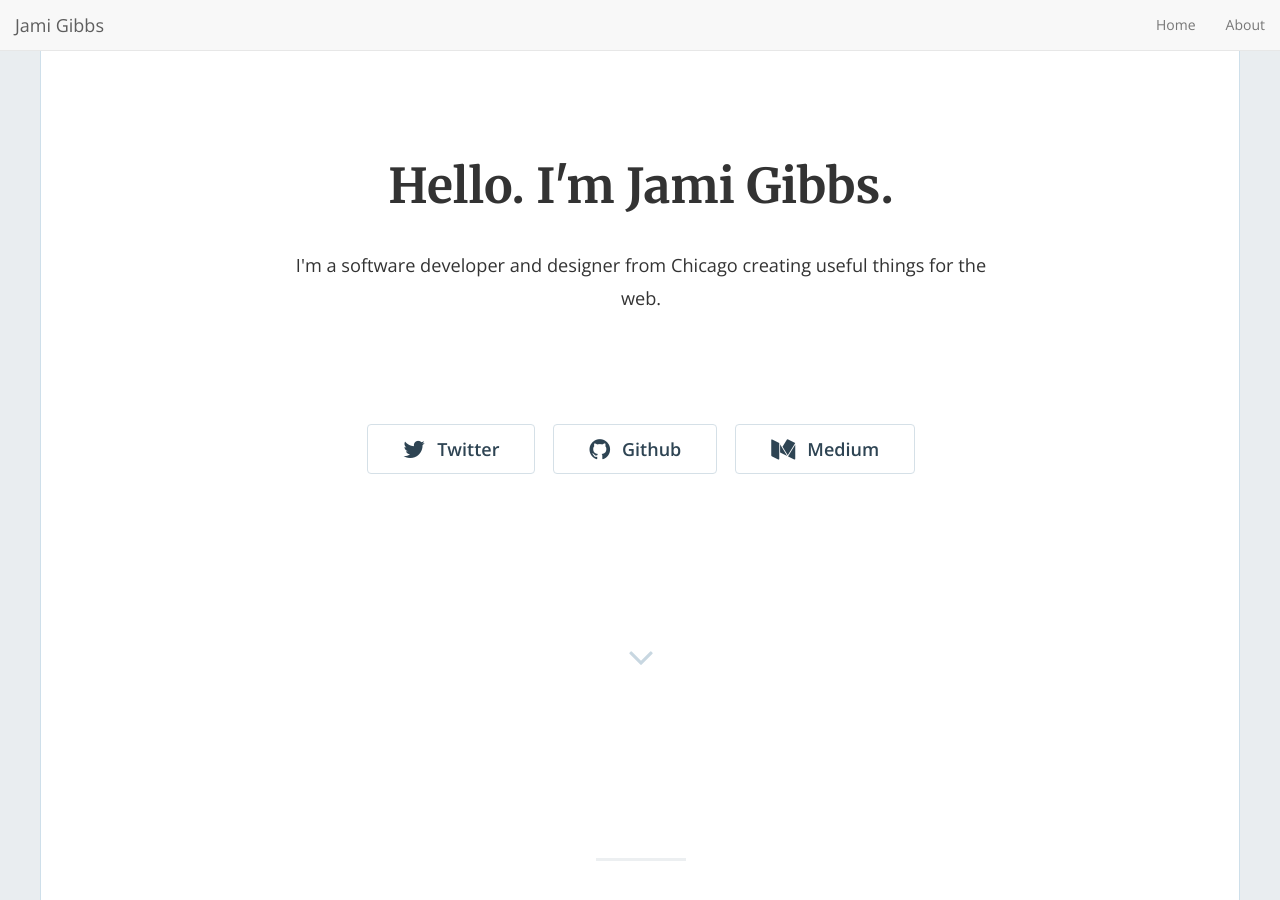
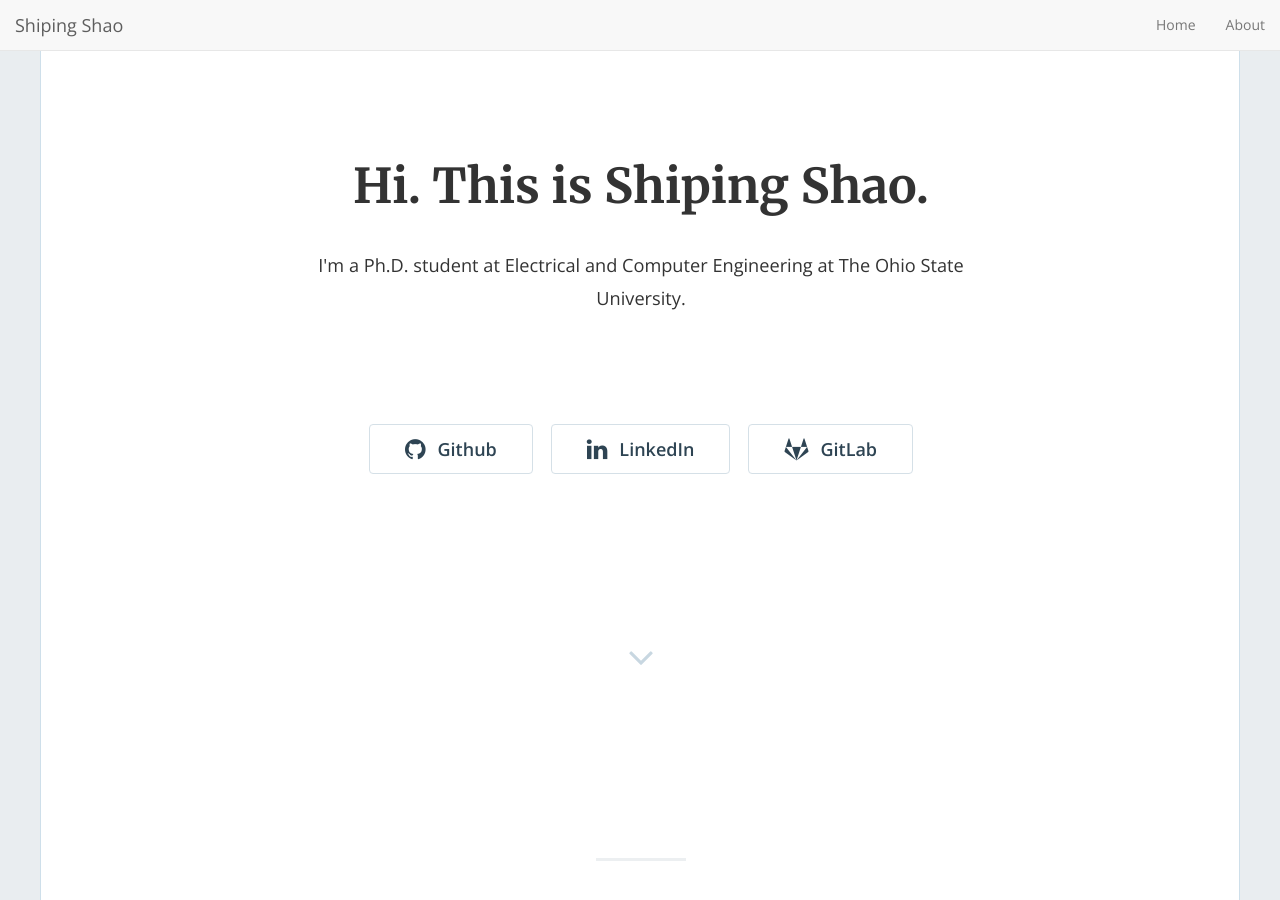
Before and after one commit to momodupi/momodupi.github.io, a Jekyll site: the page built from index.html, in a window 1280 px wide and 900 px high. Built offline with Jekyll 4.4.1, drawn with Linux system fonts in a browser that asks for light colours; nearby versions of some CDN libraries; the list of posts is cut into pages by our own code.

Commit message:
change profiles

```diff
--- a/_config.yml
+++ b/_config.yml
@@ -13,14 +13,16 @@
 # you will see them accessed via {{ site.title }}, {{ site.email }}, and so on.
 # You can create any custom variable you would like, and they will be accessible
 # in the templates via {{ site.myvariable }}.
-title: "Hello. I'm Jami Gibbs."
-email: 'jami0821@gmail.com'
-description: "I'm a software developer and designer from Chicago creating useful things for the web."
+title: "Hi. This is Shiping Shao."
+email: 'shao.367@osu.edu'
+description: "I'm a Ph.D. student at Electrical and Computer Engineering at The Ohio State University."
 baseurl: "" # the subpath of your site, e.g. /blog
-url: "https://jamigibbs.github.io/phantom" # the base hostname & protocol for your site, e.g. https://example.com
-twitter_username: 'jamigibbs'
-github_username: 'jamigibbs'
-medium_username: 'blog.jamigibbs.com'
+url: "https://momodupi.github.io/" # the base hostname & protocol for your site, e.g. https://example.com
+# twitter_username: 'jamigibbs'
+github_username: 'momodupi'
+linkedin_username: 'shiping-shao'
+gitlab_username: 'shao.367'
+# medium_username: 'blog.jamigibbs.com'
 
 # Build settings
 markdown: kramdown
@@ -89,8 +91,8 @@ pagination:
 ############################################################
 
 ### Phantom settings
-footer_text: '© 2018 Jami Gibbs'
-admin_name: 'Jami Gibbs'
+# footer_text: '© 2018 Jami Gibbs'
+admin_name: 'Shiping Shao'
 google_analytics: "UA-9999999-99" # Update with your own tracking ID
 enable_contact: false
 
--- a/_includes/header.html
+++ b/_includes/header.html
@@ -20,7 +20,7 @@
   <!-- Fonts -->
   <link href='https://fonts.googleapis.com/css?family=Open+Sans:400,300,600,400italic,700|Merriweather:400,300,300italic,400italic,700' rel='stylesheet' type='text/css'>
 
-  <link rel="stylesheet" href="//maxcdn.bootstrapcdn.com/font-awesome/4.5.0/css/font-awesome.min.css">
+  <link rel="stylesheet" href="//maxcdn.bootstrapcdn.com/font-awesome/4.7.0/css/font-awesome.min.css">
 
   <!-- Styles -->
   <link rel="stylesheet" href="{{ "/css/animate.min.css" | prepend: site.baseurl }}">
--- a/_includes/home-hero.html
+++ b/_includes/home-hero.html
@@ -27,14 +27,14 @@
 
           <div class="hero-buttons">
 
-            {% if site.twitter_username != '' %}
-              <a href="https://twitter.com/{{ site.twitter_username }}"><button class="btn btn-default btn-lg"><i class="fa fa-twitter fa-lg"></i>Twitter</button></a>
+            {% if site.github_username != '' %}
+              <a href="https://github.com//{{ site.github_username }}"><button class="btn btn-default btn-lg"><i class="fa fa-github fa-lg"></i>Github</button></a>
             {% endif %}
-            {% if site.github_username != '' %}
-              <a href="https://github.com/{{ site.github_username }}"><button class="btn btn-default btn-lg"><i class="fa fa-github fa-lg"></i>Github</button></a>
+            {% if site.linkedin_username != '' %}
+              <a href="https://www.linkedin.com/in/{{ site.linkedin_username }}"><button class="btn btn-default btn-lg"><i class="fa fa-linkedin fa-lg"></i>LinkedIn</button></a>
             {% endif %}
-            {% if site.medium_username != '' %}
-              <a href="https://{{ site.medium_username }}"><button class="btn btn-default btn-lg"><i class="fa fa-medium fa-lg"></i>Medium</button></a>
+            {% if site.gitlab_username != '' %}
+              <a href="https://code.osu.edu/{{ site.gitlab_username }}"><button class="btn btn-default btn-lg"><i class="fa fa-gitlab fa-lg"></i>GitLab</button></a>
             {% endif %}
 
           </div>
```
